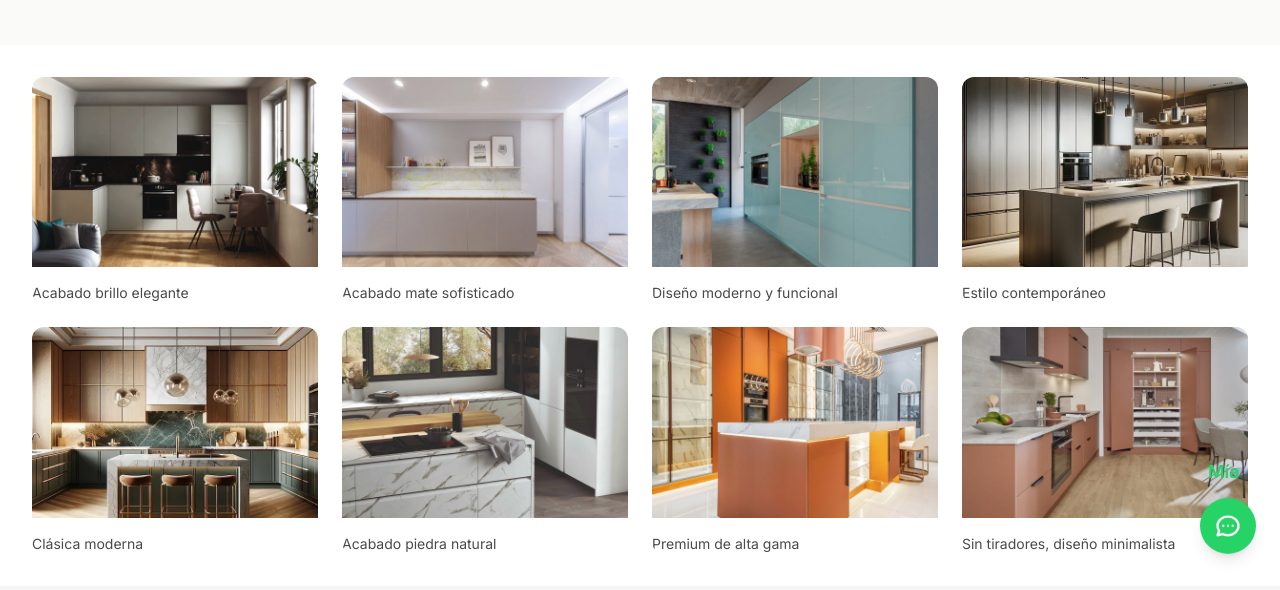
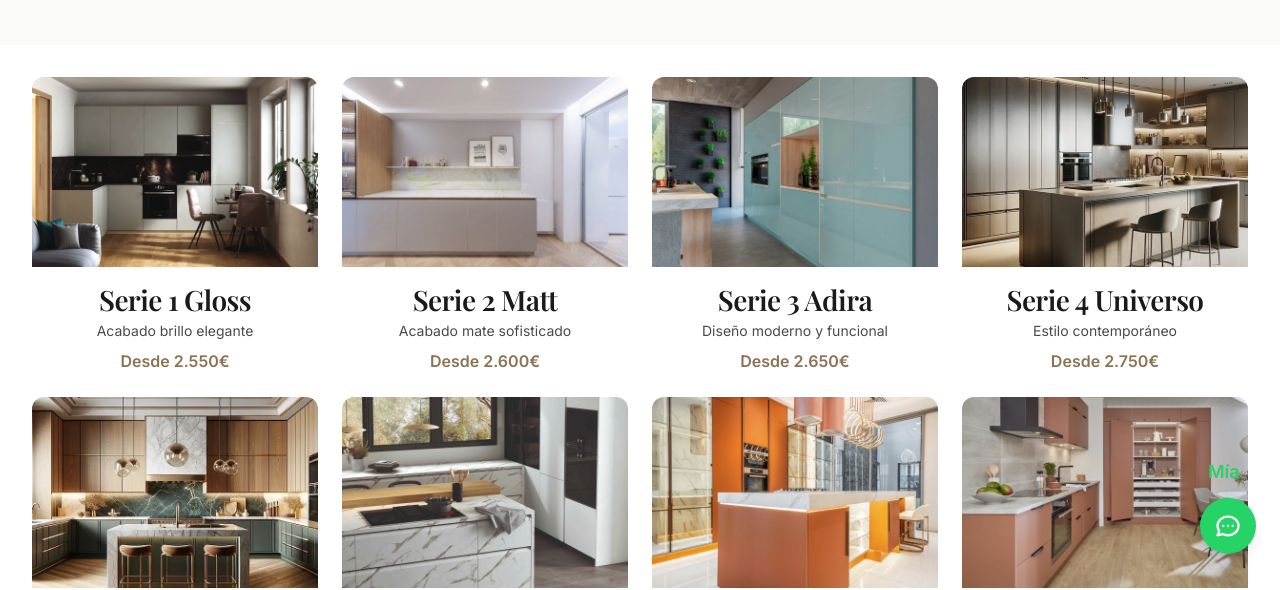
Before and after one commit to masmoebel2025-rgb/masmoebel-web, an Astro site: page /cocinas in a window 1280 px wide. Shown: the part 216-806 px from the top of the page. Built offline with nearby package versions, Linux system fonts and the light colour scheme; Astro itself is replaced by a stand-in of ours.

Commit message:
fix(cocinas): restaurar nombre de serie y precio en las tarjetas + centrar (se perdieron en ad0089b)

```diff
--- a/src/pages/cocinas.astro
+++ b/src/pages/cocinas.astro
@@ -48,8 +48,10 @@ const breadcrumbsSchema = {
 									loading={index < 3 ? 'eager' : 'lazy'}
 								/>
 							</div>
-							<div class="mt-4">
+							<div class="mt-4 text-center">
+								<h3 class="text-lg font-semibold text-[#1A1A1A] group-hover:text-[#8B7355] transition-colors">{serie.name}</h3>
 								<p class="text-sm text-[#4A4A4A] mt-1">{serie.description}</p>
+								<p class="text-base text-[#8B7355] mt-2 font-semibold">{serie.price}</p>
 							</div>
 						</a>
 					))}
```
